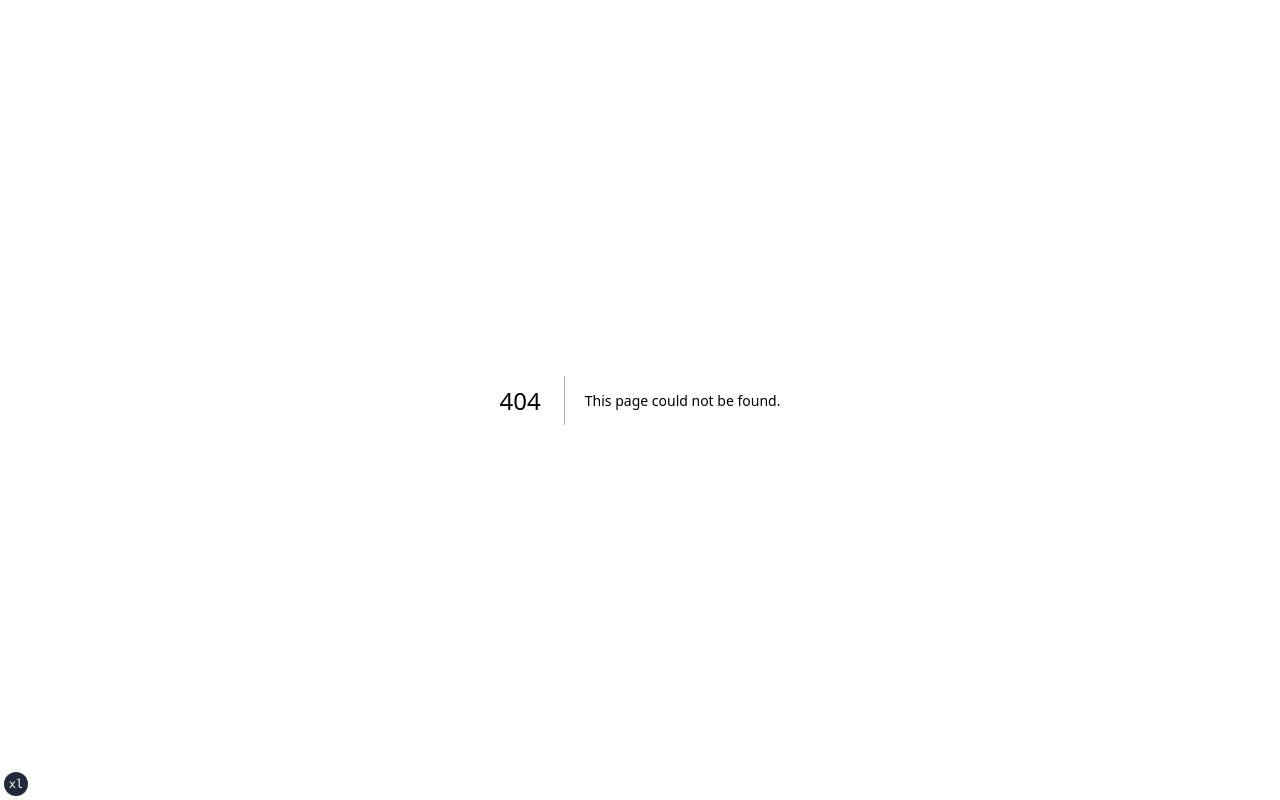
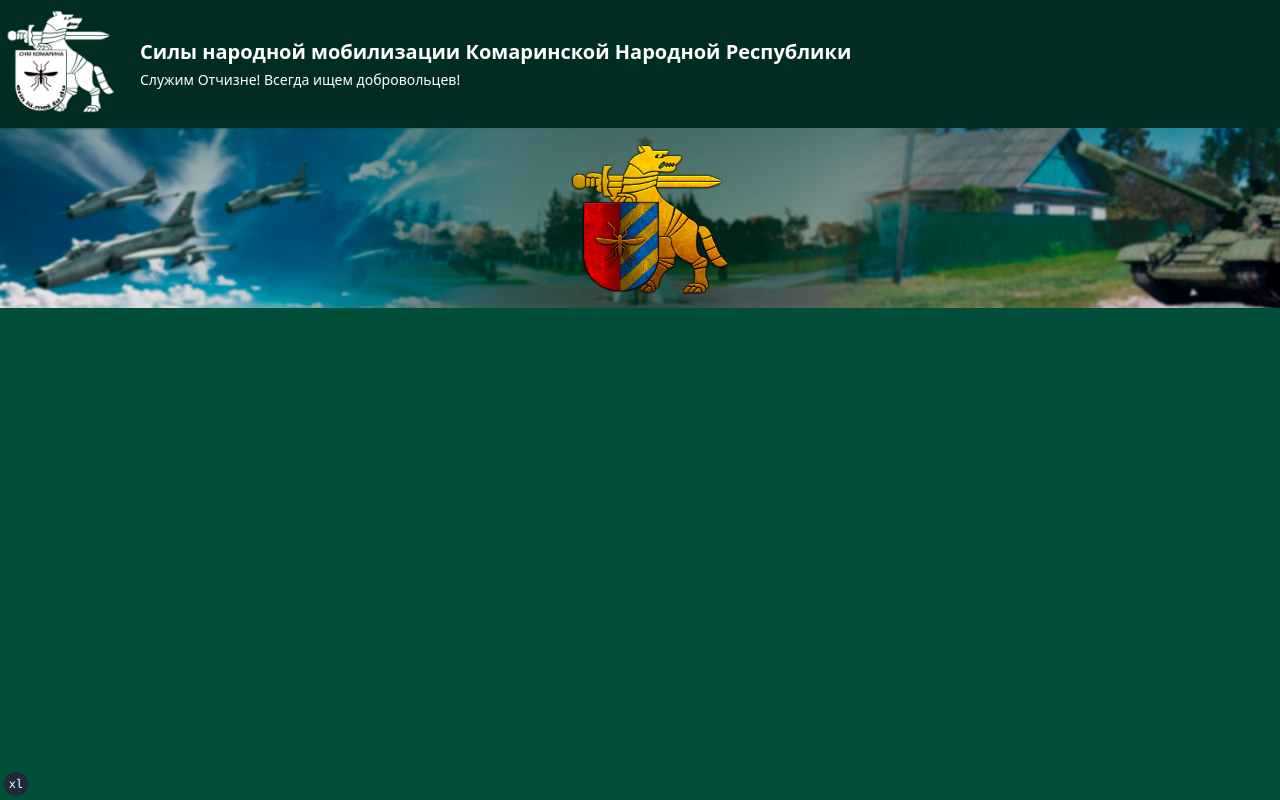
Before and after one commit to BMWmod/project-D.A.U.N, a Next.js app: page /about in a window 1280 px wide. Before the commit this address had no page. Built offline with nearby package versions, Linux system fonts and the light colour scheme.

Commit message:
Небольшие изменения

```diff
--- /dev/null
+++ b/app/about/page.tsx
@@ -0,0 +1,46 @@
+
+"use client";
+
+import Link from "next/link";
+import Image from "next/image";
+import { useState, useEffect } from "react";
+import { toast, Toaster } from "sonner";
+
+export default function MilitaryMainPage() {
+
+  return (
+    <main className="min-h-screen flex flex-col bg-emerald-900">
+      <Toaster />
+      <div className="absolute top-32 left-0 w-full h-45 overflow-hidden z-0">
+        <Image
+          src="/bigpicture.png"
+          alt="Background"
+          fill
+          className="object-cover"
+          priority
+        />
+      </div>
+      <header className="bg-emerald-950 text-white h-32 relative z-10">
+        <div className="container mx-auto px-1 py-2 flex items-center">
+          <div className="mr-6">
+            <div className="w-28 h-28 ">
+              <Link href="/">
+                <Image
+                  src="/militarylogo.png"
+                  alt="Militarylogo"
+                  width={256  }
+                  height={256}
+                  className="w-full h-full object-contain"
+                />
+              </Link>
+            </div>
+          </div>
+          <div>
+            <h1 className="text-xl font-bold">Силы народной мобилизации Комаринской Народной Республики</h1>
+            <p className="text-sm mt-1">Служим Отчизне! Всегда ищем добровольцев!</p>
+          </div>
+        </div>
+      </header>
+    </main>
+  );
+}
--- a/app/administration/page.tsx
+++ b/app/administration/page.tsx
@@ -16,13 +16,13 @@ export default function AdministrationPage() {
         <div className="container mx-auto px-4 py-6 flex items-center">
           <div className="mr-6">
             {/* Emblem SVG */}
-            <div className="w-16 h-16 relative">
+            <div className="w-24 h-24 relative">
               <Link href="/">
                 <Image
                   src="/logo.png"
                   alt="Logo"
-                  width={512  }
-                  height={512}
+                  width={256}
+                  height={256}
                   className="w-full h-full object-contain"
                 />
               </Link>
--- a/app/login/page.tsx
+++ b/app/login/page.tsx
@@ -9,7 +9,7 @@ export default function Wantedpage() {
   const [name, setName] = useState("");
 
   // Array of forbidden names
-  const forbiddenNames = ["вов","вовка","володя","вовчик", "вова","в о в ч и к", "вован", "кова", "vova", "vladimir", "azovchik", "азовчик", "4308чик", "каштан338", "даун338", "вовчик338", "boва"];
+  const forbiddenNames = ["вов","вовка","володя","вовчик", "вова","в о в ч и к", "вован", "кова", "vova", "azovchik", "азовчик", "4308чик", "каштан338", "даун338", "вовчик338", "boва"];
 
   const handleNameChange = (e: React.ChangeEvent<HTMLInputElement>) => {
     let value = e.target.value;
@@ -46,7 +46,7 @@ export default function Wantedpage() {
         <div className="container mx-auto px-4 py-6 flex items-center">
           <div className="mr-6">
             {/* Emblem SVG */}
-            <div className="w-16 h-16 relative">
+            <div className="w-24 h-24 relative">
               <Link href="/">
                 <Image
                   src="/logo.png"
--- a/app/page.tsx
+++ b/app/page.tsx
@@ -76,25 +76,25 @@ export default function Home() {
                         <path d="M100,100 L150,80 L200,70 L250,80 L300,100 L320,150 L310,200 L320,250 L300,300 L250,320 L200,330 L150,320 L100,300 L80,250 L90,200 L80,150 Z"
                           fill="#EEEEEE" stroke="#CCCCCC" strokeWidth="2"/>
                         <circle cx="200" cy="200" r="10" fill="#666666"/>
-                        <text x="200" y="230" textAnchor="middle" fill="#333333" fontSize="14">Комарин</text>
+                        <text x="200" y="230" textAnchor="middle" fill="#333333" fontSize="24">Комарин</text>
                       </svg>
                     </div>
                   </div>
-                  <h3 className="text-blue-900 font-bold mb-4">МВД Комаринской народной республики</h3>
+                  <h3 className="text-blue-900 font-bold mb-4">ООБ Комаринской народной республики</h3>
                   <ul className="space-y-3">
                     <li><Link href="#" className="text-gray-600 hover:text-blue-900">ГУВД Мингорисполкома</Link></li>
-                    <li><Link href="#" className="text-gray-600 hover:text-blue-900">УВД Брестского облисполкома</Link></li>
+                    {/* <li><Link href="#" className="text-gray-600 hover:text-blue-900">УВД Брестского облисполкома</Link></li>
                     <li><Link href="#" className="text-gray-600 hover:text-blue-900">УВД Витебского облисполкома</Link></li>
                     <li><Link href="#" className="text-gray-600 hover:text-blue-900">УВД Гомельского облисполкома</Link></li>
                     <li><Link href="#" className="text-gray-600 hover:text-blue-900">УВД Гродненского облисполкома</Link></li>
                     <li><Link href="#" className="text-gray-600 hover:text-blue-900">УВД Минского облисполкома</Link></li>
-                    <li><Link href="#" className="text-gray-600 hover:text-blue-900">УВД Могилевского облисполкома</Link></li>
+                    <li><Link href="#" className="text-gray-600 hover:text-blue-900">УВД Могилевского облисполкома</Link></li> */}
                   </ul>
                 </div>
               </div>
             </div>
             <Link href="/wanted" className="py-4 text-gray-800 hover:text-blue-900 font-medium">Их розыскивает ООБ</Link>
-            <Link href="#" className="py-4 text-gray-800 hover:text-blue-900 font-medium">О министерстве</Link>
+            <Link href="/about" className="py-4 text-gray-800 hover:text-blue-900 font-medium">О министерстве</Link>
             <Link href="/services" className="py-4 text-gray-800 hover:text-blue-900 font-medium">Услуги</Link>
             <Link href="#" className="py-4 text-gray-800 hover:text-blue-900 font-medium">Обращения</Link>
             <Link href="/military" className="py-4 text-gray-800 hover:text-blue-900 font-medium">Military</Link>
--- a/app/services/page.tsx
+++ b/app/services/page.tsx
@@ -53,12 +53,12 @@ export default function ServicesPage() {
           </div>
           <div className="ml-6">
             {/* Logo */}
-            <div className="w-16 h-16 relative">
+            <div className="w-24 h-24 relative">
                 <Image
                   src="/logo.png"
                   alt="Logo"
-                  width={64}
-                  height={64}
+                  width={256}
+                  height={256}
                   className="w-full h-full object-contain"
                 />
             </div>
@@ -72,7 +72,7 @@ export default function ServicesPage() {
           <div className="flex items-center space-x-6">
             <Link href="/" className="py-4 text-gray-800 hover:text-blue-900 font-medium">Главная</Link>
             <Link href="/wanted" className="py-4 text-gray-800 hover:text-blue-900 font-medium">Их розыскивает ООБ</Link>
-            <Link href="#" className="py-4 text-gray-800 hover:text-blue-900 font-medium">О министерстве</Link>
+            <Link href="/about" className="py-4 text-gray-800 hover:text-blue-900 font-medium">О министерстве</Link>
             <Link href="/services" className="py-4 text-blue-900 font-bold border-b-2 border-blue-900">Услуги</Link>
             <Link href="#" className="py-4 text-gray-800 hover:text-blue-900 font-medium">Обращения</Link>
             <Link href="/military" className="py-4 text-gray-800 hover:text-blue-900 font-medium">Military</Link>
--- a/app/wanted/page.tsx
+++ b/app/wanted/page.tsx
@@ -16,13 +16,13 @@ export default function AdministrationPage() {
         <div className="container mx-auto px-4 py-6 flex items-center">
           <div className="mr-6">
             {/* Emblem SVG */}
-            <div className="w-16 h-16 relative">
+            <div className="w-24 h-24 relative">
               <Link href="/">
                 <Image
                   src="/logo.png"
                   alt="Logo"
-                  width={512}
-                  height={512}
+                  width={256}
+                  height={256}
                   className="w-full h-full object-contain"
                 />
               </Link>
```
